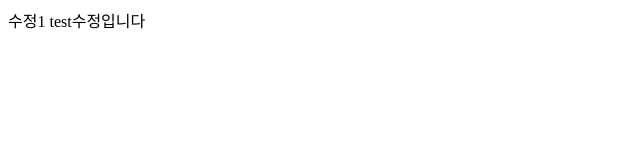
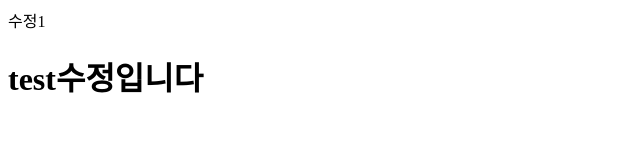
Before and after one commit to kim-geonsik/study, a plain HTML site: page index.html in a window 1280 px wide. Shown: the whole page, without its empty margins (0-640 px from the left). Drawn offline with nearby package versions, Linux system fonts and the light colour scheme.

Commit message:
나 수정

```diff
--- a/index.html
+++ b/index.html
@@ -7,6 +7,6 @@
 </head>
 <body>
 	수정1
-	test수정입니다
+	<h1>test수정입니다</h1>
 </body>
 </html>
```
